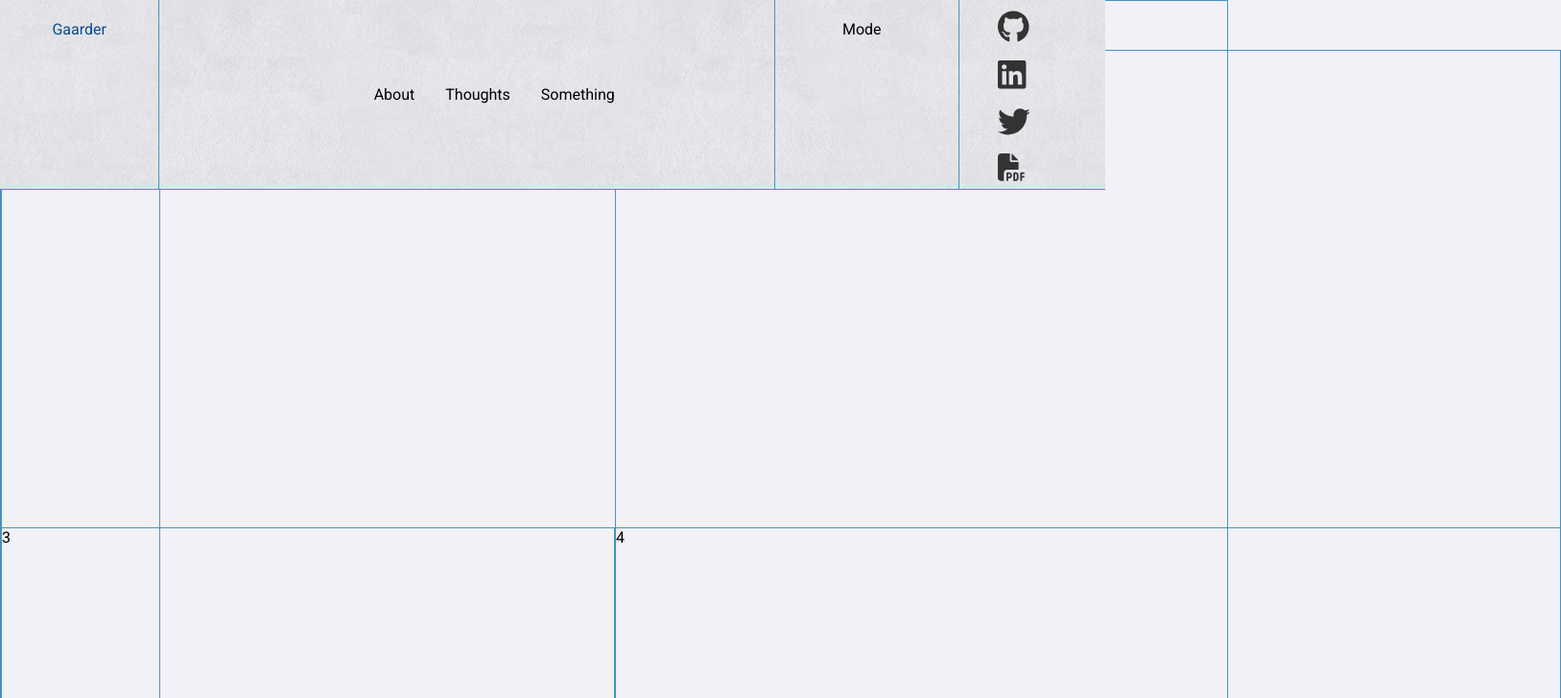
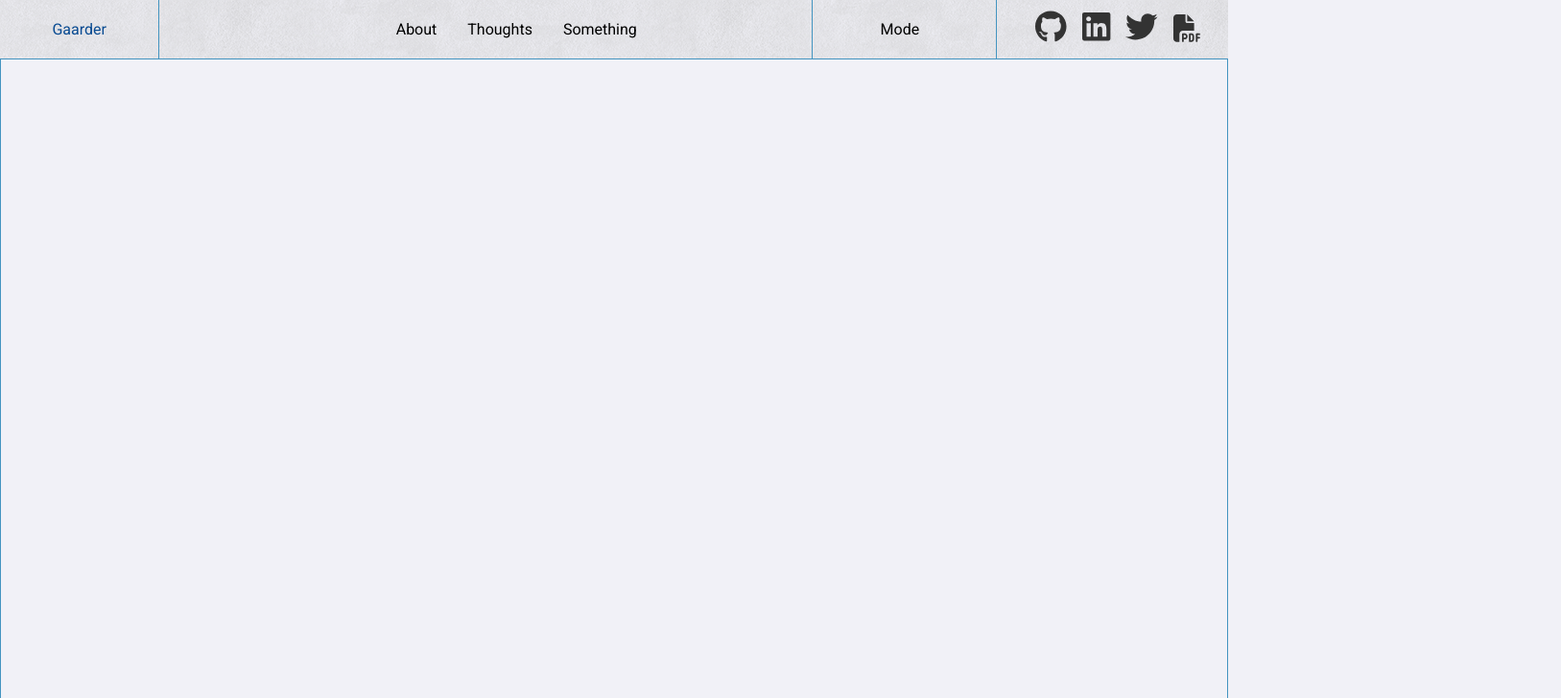
Before and after one commit to MattGaarder/portfolio, a React (Create React App) app: page /about in a window 1280 px wide. Shown: the top 728 px of the page at 96% size, 1627 px wide, since content can reach past the window. Built offline with nearby package versions, Linux system fonts and the light colour scheme.

Commit message:
makes grid template fit better

```diff
--- a/src/components/NavBar/NavBar.css
+++ b/src/components/NavBar/NavBar.css
@@ -6,7 +6,7 @@
   /* height: 8vh; */
   display: flex;
   /* justify-content: space-between; */
-  width: 90vw;
+  width: 100vw;
   height: auto;
   border-bottom: 1px solid var(--my-blue);
   position: fixed;
@@ -68,7 +68,7 @@
 
 .link-icons {
   padding-top: 0.2rem;
-  padding-right: 4rem;
+
   padding-left: 2rem;
   border-left: 1px solid var(--my-blue);
   align-items: center;
--- a/src/pages/About/About.css
+++ b/src/pages/About/About.css
@@ -8,7 +8,7 @@
     height: 100vh;
     display: grid;
     border: 1px solid var(--my-blue);
-    grid-template-areas: "about header header"
+    grid-template-areas: "about header"
                      "main section section";
     grid-template-columns: auto auto auto auto;
     grid-template-rows: 2fr 1fr;
@@ -26,16 +26,5 @@
 
 .main-container {
     grid-area: main;
-    width: 50vw;
+
 }
-
-
-
-.p-element {
-    height: 200%;
-    border: 1px solid var(--my-blue);
-}
-
-.p-element-1 {
-    height: 5%;
-}
--- a/src/pages/About/About.js
+++ b/src/pages/About/About.js
@@ -11,19 +11,17 @@ function About({ navbarPositions}) {
       headerWidth = navbarPositions.section2.width + navbarPositions.section3.width + navbarPositions.section4.width;
     }
     console.log("this is the width: " + headerWidth)
+    const section1Width = navbarPositions.section1?.width || 0;
+    const gridTemplateColumns = `${section1Width}px ${headerWidth}px ${headerWidth}px auto`;
     return (
-    <div className="about-grid-container">
-        <div className="about-container" style={{width: navbarPositions.section1?.width}}>
-            <p className="p-element">1</p>
+    <div className="about-grid-container" style={{gridTemplateColumns}}>
+        <div className="about-container" style={{width: `${section1Width}px`}}>
         </div>
         <div className="header-container" style={{width: `${headerWidth}px`}}>
-            <p className="p-element">2</p>
         </div>
         <div className="main-container">
-            <p className="p-element">3</p>
         </div>
         <div className="about-container4 section-container">
-            <p className="p-element">4</p>
         </div>
     </div>
     )
```
